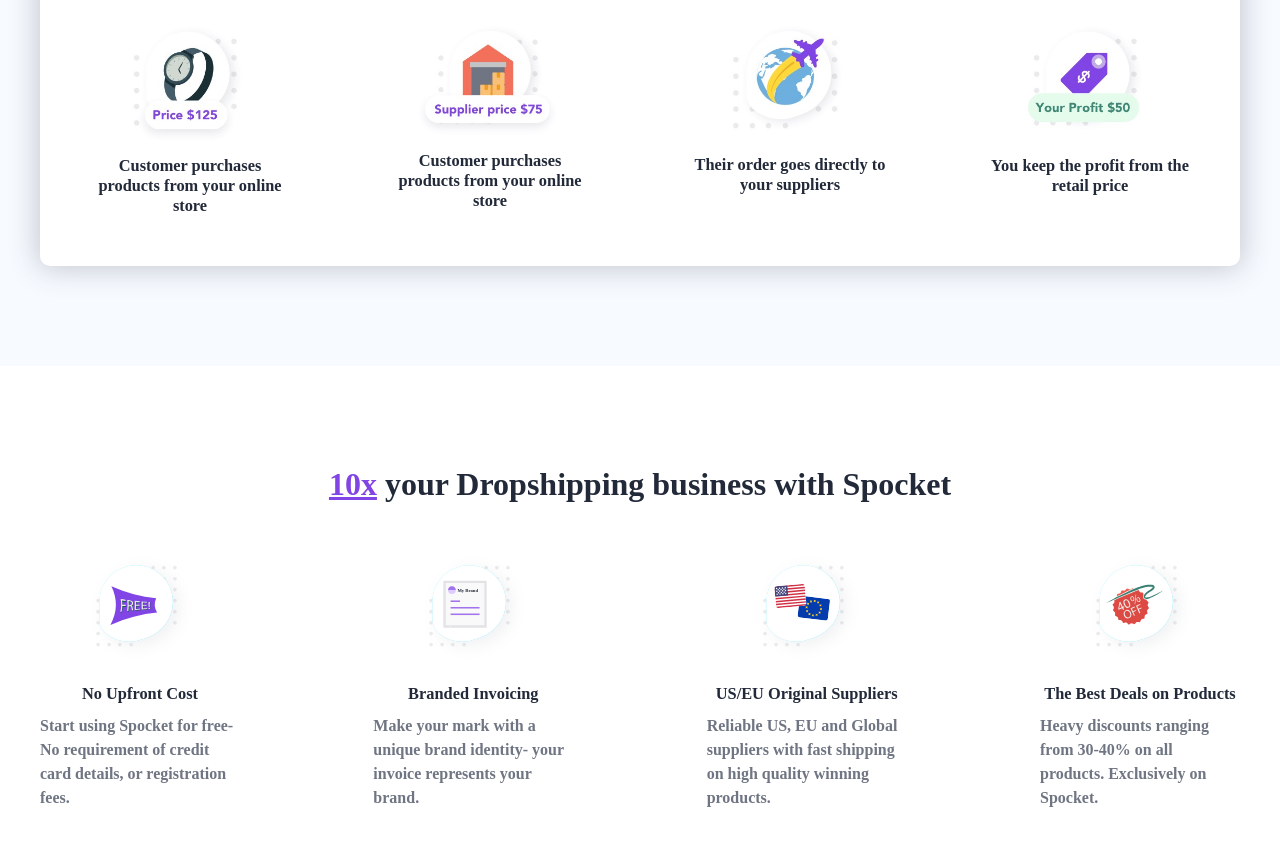
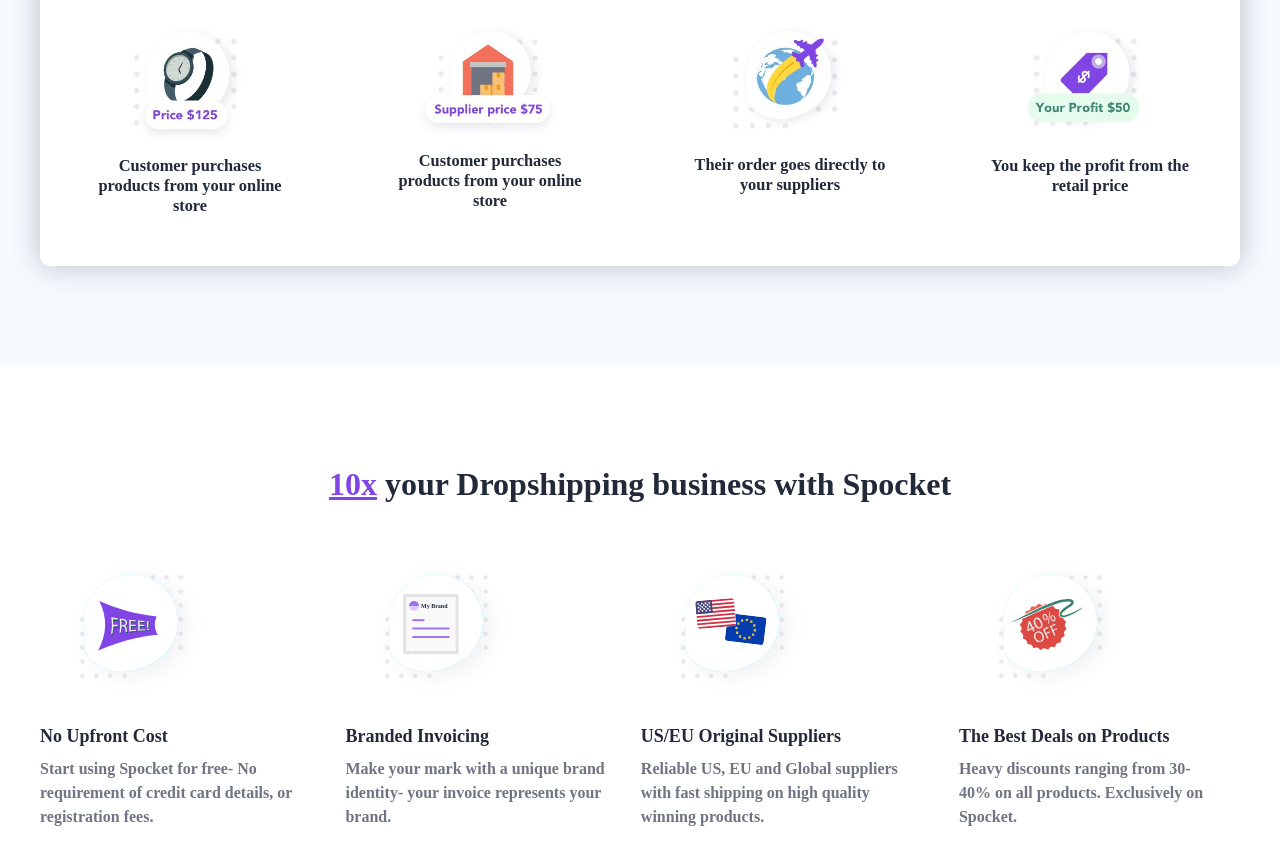
Before and after one commit to FelixPereira/spocket-clone, a plain HTML site: page index.html in a window 1280 px wide. Shown: the part 3329-4194 px from the top of the page. Drawn offline with Linux system fonts and the light colour scheme.

Commit message:
Alterações na home

```diff
--- a/css/css.css
+++ b/css/css.css
@@ -350,10 +350,27 @@ p{
     margin-bottom: 30px;
 }
 
+.drop_business-list{
+    display: flex;
+    justify-content: space-evenly;
+    list-style: none;
+}
+
+.drop_business-list li{
+    padding-right: 30px;
+}
+
+
 .text-destaque{
     color: #8144e5;
     text-decoration: underline;
 }
+
+.drop-title{
+    font-size: 18px;
+    text-align: left;
+}
+
 
 .drop_text{
     text-align: left;
@@ -361,4 +378,5 @@ p{
     line-height: 24px;
     margin-top: 10px;
 }
+
 /* Estilizando a quarta secção end*/
--- a/index.html
+++ b/index.html
@@ -161,26 +161,26 @@
             </section>
             <section class="container fourth-section">
                 <h2 class="drop_title title"><span class="text-destaque">10x</span>  your Dropshipping business with Spocket</h2>
-                <ul class="drop_process-list">
+                <ul class="drop_business-list">
                     <li class="drop_business_item">
                         <img src="img/img10.svg" alt="">
-                        <h3>No Upfront Cost</h3>
+                        <h3 class="drop-title">No Upfront Cost</h3>
                         <p class="drop_text">Start using Spocket for free- No requirement of credit card details, or registration fees.
                         </p>
                     </li>
                     <li class="drop_business_item">
                         <img src="img/img11.svg" alt="">
-                        <h3>Branded Invoicing</h3>
+                        <h3 class="drop-title">Branded Invoicing</h3>
                         <p class="drop_text">Make your mark with a unique brand identity- your invoice represents your brand.</p>
                     </li>
                     <li class="drop_business_item">
                         <img src="img/img12.svg">
-                        <h3>US/EU Original Suppliers</h3>
+                        <h3 class="drop-title">US/EU Original Suppliers</h3>
                         <p class="drop_text">Reliable US, EU and Global suppliers with fast shipping on high quality winning products.</p>
                     </li>
                     <li class="drop_business_item">
                         <img src="img/img13.svg" alt="">
-                        <h3>The Best Deals on Products</h3>
+                        <h3 class="drop-title">The Best Deals on Products</h3>
                         <p class="drop_text">Heavy discounts ranging from 30-40% on all products. Exclusively on Spocket.</p>
                     </li>
                 </ul>
```
